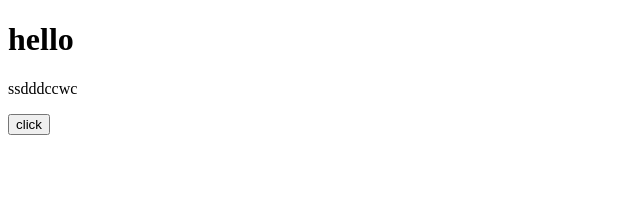
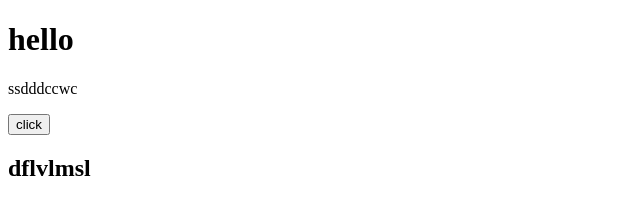
Before and after one commit to stecivdanil-oss/11111, a plain HTML site: page index.html in a window 1280 px wide. Shown: the whole page, without its empty margins (0-640 px from the left). Drawn offline with Linux system fonts and the light colour scheme.

Commit message:
Update index.html

```diff
--- a/index.html
+++ b/index.html
@@ -9,5 +9,6 @@
     <h1>hello</h1>
     <p>ssdddccwc</p>
     <button>click</button>
+    <h2>dflvlmsl</h2>
 </body>
 </html>
```
